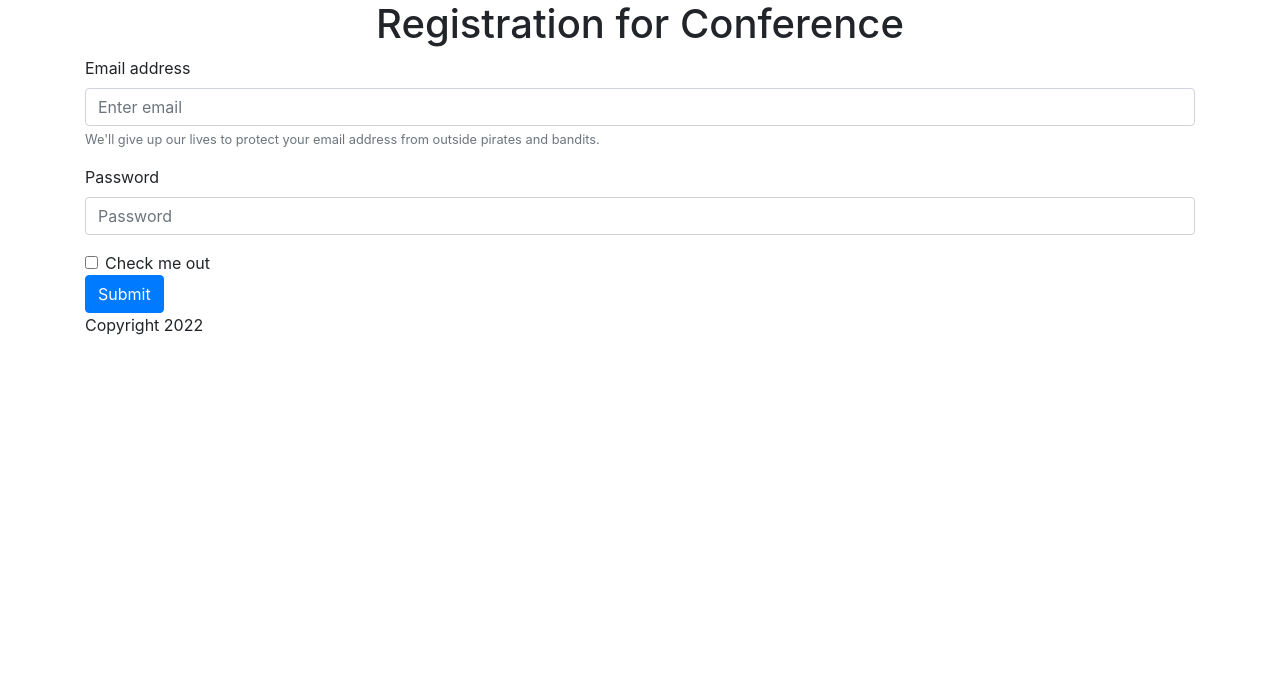
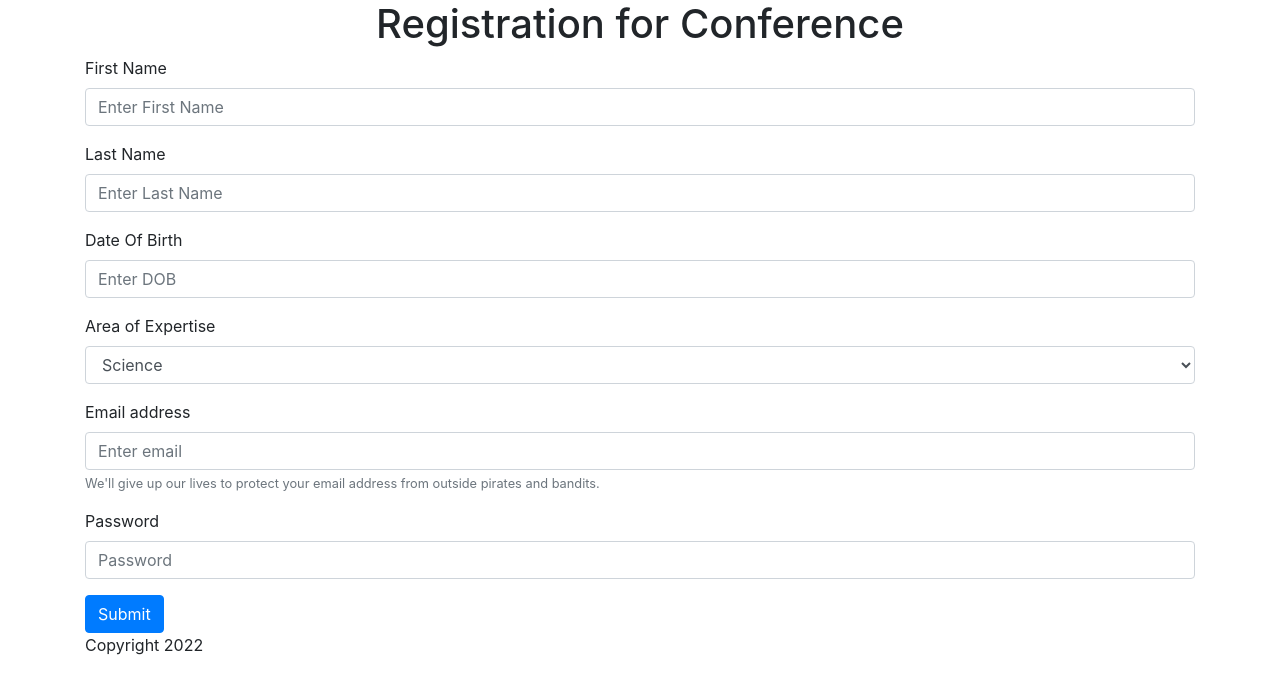
Before and after one commit to MCSeal/PHPsql, a PHP site: page / in a window 1280 px wide. Shown: the top 694 px of the page. Run offline with PHP 8.4, Linux system fonts and the light colour scheme; some libraries are stand-ins or nearby versions.

Commit message:
more php fun

```diff
--- a/includes/footer.php
+++ b/includes/footer.php
@@ -11,5 +11,18 @@
     <script src="https://code.jquery.com/jquery-3.2.1.slim.min.js" integrity="sha384-KJ3o2DKtIkvYIK3UENzmM7KCkRr/rE9/Qpg6aAZGJwFDMVNA/GpGFF93hXpG5KkN" crossorigin="anonymous"></script>
     <script src="https://cdn.jsdelivr.net/npm/popper.js@1.12.9/dist/umd/popper.min.js" integrity="sha384-ApNbgh9B+Y1QKtv3Rn7W3mgPxhU9K/ScQsAP7hUibX39j7fakFPskvXusvfa0b4Q" crossorigin="anonymous"></script>
     <script src="https://cdn.jsdelivr.net/npm/bootstrap@4.0.0/dist/js/bootstrap.min.js" integrity="sha384-JZR6Spejh4U02d8jOt6vLEHfe/JQGiRRSQQxSfFWpi1MquVdAyjUar5+76PVCmYl" crossorigin="anonymous"></script>
-  </body>
+
+    <script src="https://code.jquery.com/jquery-3.6.0.js"></script>
+    <script src="https://code.jquery.com/ui/1.13.2/jquery-ui.js"></script>
+    <script>
+    $( function() {
+        $( "#dob" ).datepicker({
+        changeMonth: true,
+        changeYear: true,
+        yearRange: '-100:+0'
+
+        });
+    } );
+  </script>
+    </body>
 </html>
--- a/includes/header.php
+++ b/includes/header.php
@@ -7,7 +7,7 @@
 
     <!-- Bootstrap CSS -->
     <link rel="stylesheet" href="https://cdn.jsdelivr.net/npm/bootstrap@4.0.0/dist/css/bootstrap.min.css" integrity="sha384-Gn5384xqQ1aoWXA+058RXPxPg6fy4IWvTNh0E263XmFcJlSAwiGgFAW/dAiS6JXm" crossorigin="anonymous">
-
+    <link rel="stylesheet" href="//code.jquery.com/ui/1.13.2/themes/base/jquery-ui.css">
     <link rel="stylesheet" href="css/style.css">
 
     <title>Attendace - <?php echo $title ?></title>
--- a/index.php
+++ b/index.php
@@ -8,21 +8,39 @@ require_once 'includes/header.php';
 
     <h1 class="text-center">Registration for Conference</h1>
 
-    <form>
+    <form method="post" action="success.php">
         <div class="form-group">
-            <label for="exampleInputEmail1">Email address</label>
-            <input type="email" class="form-control" id="exampleInputEmail1" aria-describedby="emailHelp" placeholder="Enter email">
+            <label for="firstname">First Name</label>
+            <input type="text" class="form-control" id="firstname"  placeholder="Enter First Name" name="firstname">
+        </div>
+        <div class="form-group">
+            <label for="lastname">Last Name</label>
+            <input type="text" class="form-control" id="lastname"  placeholder="Enter Last Name" name="lastname">
+        </div>
+        <div class="form-group">
+            <label for="dob">Date Of Birth</label>
+            <input type="text" class="form-control" id="dob"  placeholder="Enter DOB" name="dob">
+        </div>
+        <div class="form-group">
+                <label  for="special">Area of Expertise</label>
+                <select class="form-control" id="special" name="special">
+                    <option class="dropdown-item" href="#">Science</option>
+                    <option class="dropdown-item" href="#">Tech</option>
+                    <option class="dropdown-item" href="#">Media</option>
+                </select>
+        </div>
+
+
+        <div class="form-group">
+            <label for="email" name="email">Email address</label>
+            <input type="email" class="form-control" id="email" name="email" aria-describedby="emailHelp" placeholder="Enter email" >
             <small id="emailHelp" class="form-text text-muted">We'll give up our lives to protect your email address from outside pirates and bandits.</small>
         </div>
         <div class="form-group">
             <label for="exampleInputPassword1">Password</label>
-            <input type="password" class="form-control" id="exampleInputPassword1" placeholder="Password">
+            <input type="password" class="form-control" id="exampleInputPassword1" placeholder="Password" name="password">
         </div>
-        <div class="form-check">
-            <input type="checkbox" class="form-check-input" id="exampleCheck1">
-            <label class="form-check-label" for="exampleCheck1">Check me out</label>
-        </div>
-        <button type="submit" class="btn btn-primary">Submit</button>
+        <button type="submit" class="btn btn-primary" name="submit">Submit</button>
     </form>
 
 <?php
```
Also changed, not shown: success.php (added, +31 -0 lines).
